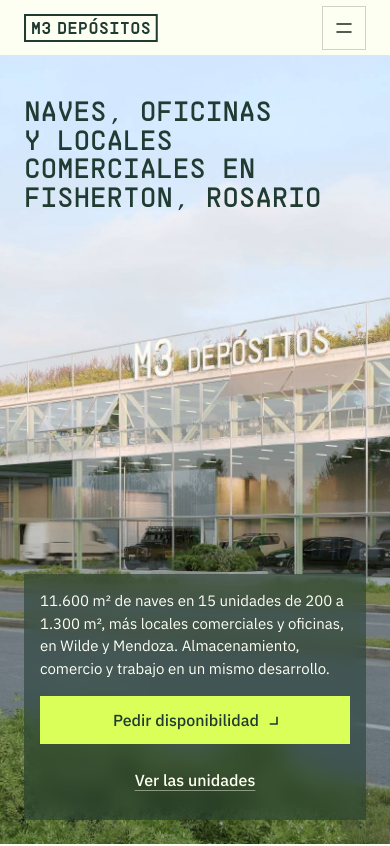
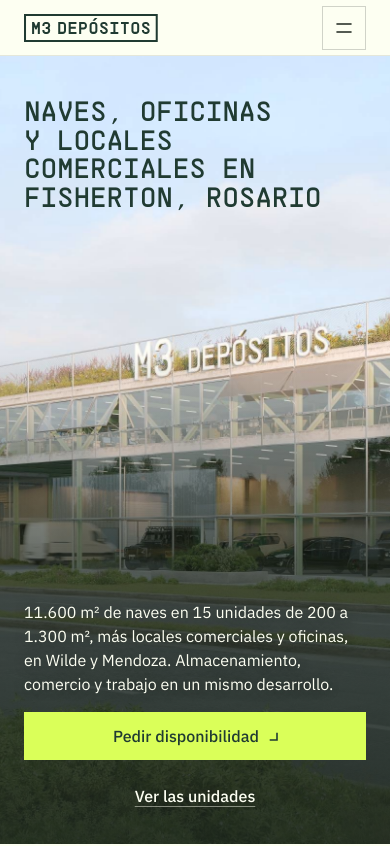
Before and after one commit to JuanCarlini/m3-depositos, a Next.js app: page / in a window 390 px wide. Shown: the top 846 px of the page. Built offline with nearby package versions, Linux system fonts and the light colour scheme; no server answers.

Commit message:
Hero: texto sin box, al pie, con difuminado de abajo hacia arriba

```diff
--- a/public/m3.css
+++ b/public/m3.css
@@ -308,3 +308,26 @@ html { scroll-behavior: smooth; }
   .hero__panel { padding: var(--s-4); }
   .hero__panel .hero__lead { font-size: 15px; }
 }
+
+/* ================================================================ hero sin box (prueba en dev)
+   La bajada y los botones van sueltos sobre la foto, al pie del hero, y un difuminado oscuro
+   que sube desde abajo les da contraste. El título sigue arriba, sobre el cielo. */
+.hero--full .hero__bg { z-index: -2; }
+.hero--full::after {
+  content: ""; position: absolute; inset: 0; z-index: -1; pointer-events: none;
+  background: linear-gradient(to top,
+    color-mix(in oklab, var(--p-ink) 85%, transparent) 0%,
+    color-mix(in oklab, var(--p-ink) 62%, transparent) 30%,
+    color-mix(in oklab, var(--p-ink) 0%, transparent) 58%);
+}
+.hero--full > .wrap, .hero--full .hero__in { height: 100%; }
+.hero--full .hero__in { display: flex; flex-direction: column; }
+.hero__panel {
+  margin-top: auto; max-width: 480px; padding: 0;
+  background: none; -webkit-backdrop-filter: none; backdrop-filter: none;
+}
+.hero__panel .hero__lead { font-size: var(--t-lead); text-shadow: 0 1px 12px color-mix(in oklab, var(--p-ink) 45%, transparent); }
+@media (max-width: 639px) {
+  .hero__panel { padding: 0; }
+  .hero__panel .hero__lead { font-size: var(--t-body); }
+}
```
